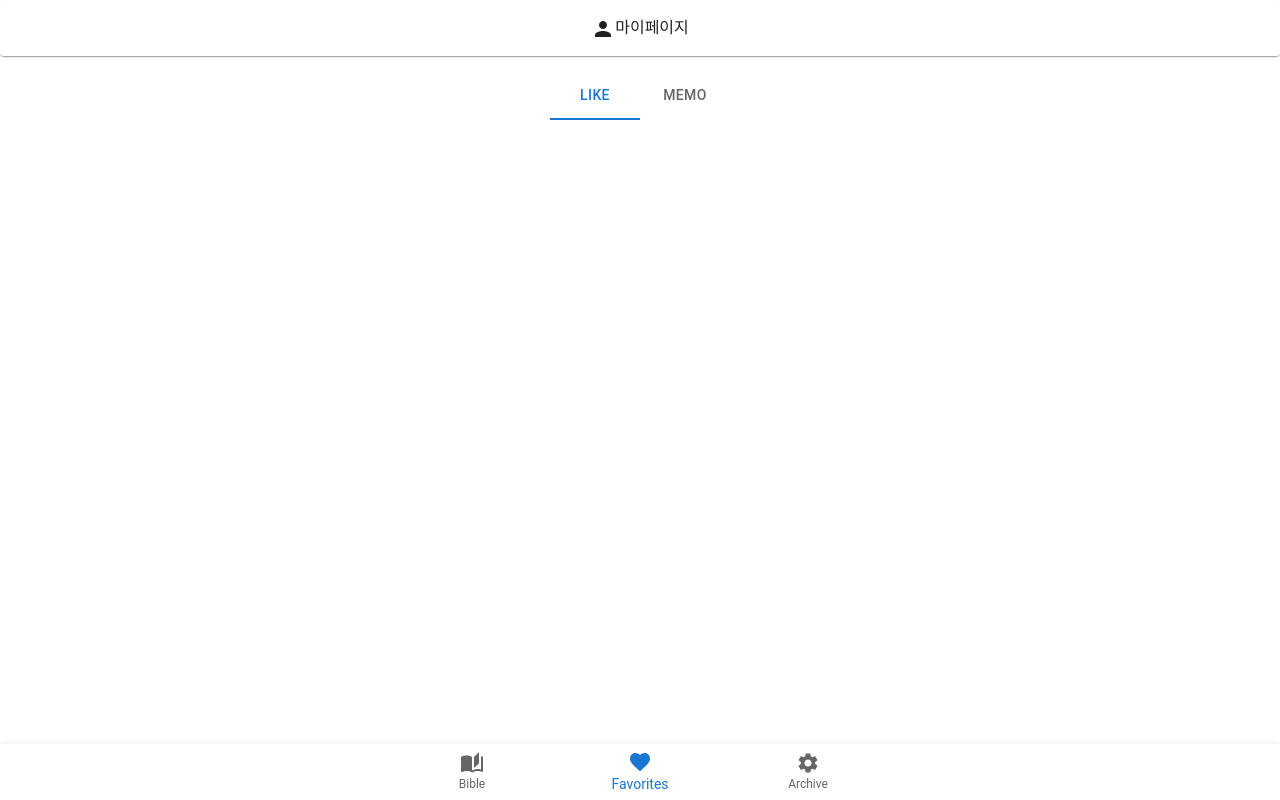
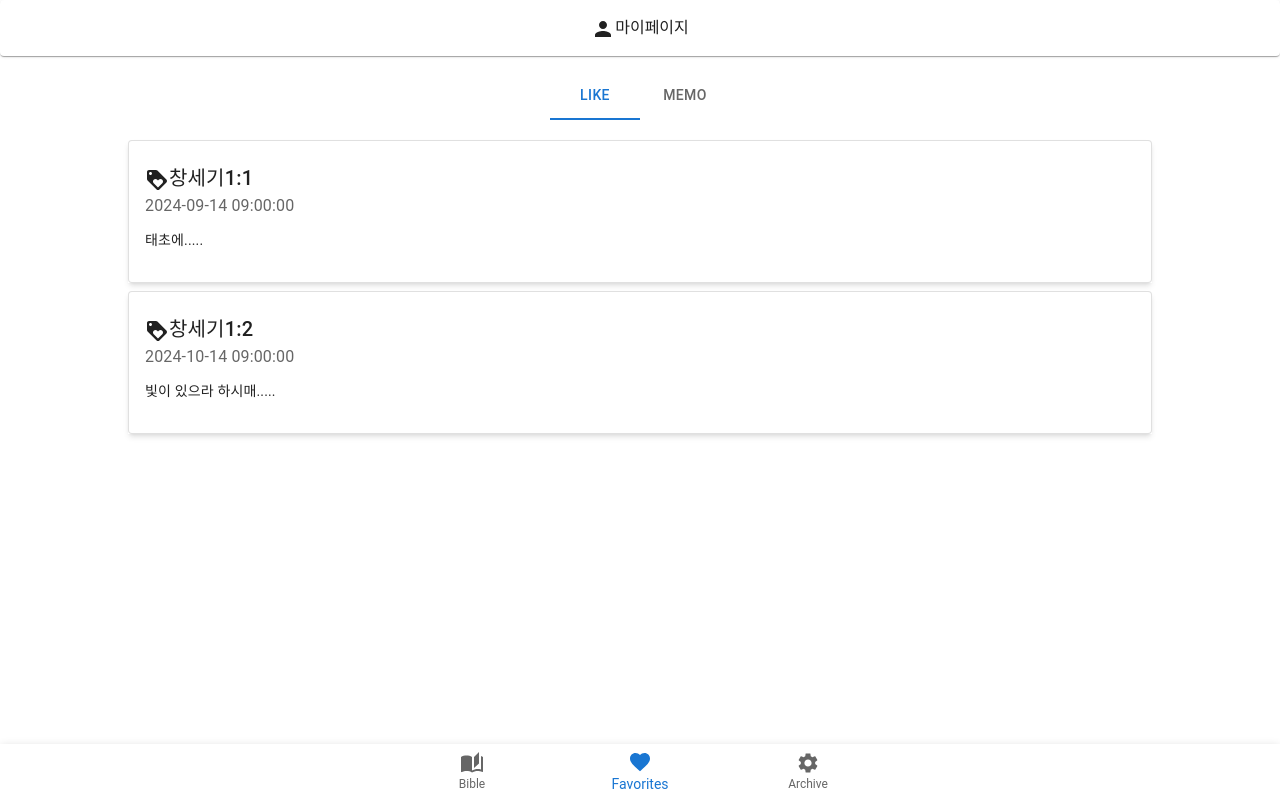
Before and after one commit to gimminjae/we-bible-front, a React (Create React App) app: page /my-page in a window 1280 px wide. Built offline with nearby package versions, Linux system fonts and the light colour scheme; what tailwindcss-animated would draw is missing.

Commit message:
feat: creating Like view

```diff
--- /dev/null
+++ b/src/components/global/OutlinedCard.tsx
@@ -0,0 +1,49 @@
+import { ReactNode } from "react"
+import Box from "@mui/material/Box"
+import Card from "@mui/material/Card"
+import CardActions from "@mui/material/CardActions"
+import CardContent from "@mui/material/CardContent"
+import Typography from "@mui/material/Typography"
+
+interface Props {
+  topSubTitle?: ReactNode
+  title?: ReactNode
+  bottomSubTitle?: ReactNode
+  content?: ReactNode
+  btnNode?: ReactNode
+  className?: string
+}
+
+export default function OutlinedCard({
+  className = "",
+  topSubTitle = "",
+  title = "",
+  bottomSubTitle = "",
+  content = "",
+  btnNode = "",
+}: Props) {
+  return (
+    <div className={className}>
+      <Box sx={{ minWidth: 275 }}>
+        <Card variant="outlined">
+          <CardContent>
+            <Typography
+              gutterBottom
+              sx={{ color: "text.secondary", fontSize: 14 }}
+            >
+              {topSubTitle}
+            </Typography>
+            <Typography variant="h6" component="div">
+              {title}
+            </Typography>
+            <Typography sx={{ color: "text.secondary", mb: 1.5 }}>
+              {bottomSubTitle}
+            </Typography>
+            <Typography variant="body2">{content}</Typography>
+          </CardContent>
+          <CardActions>{btnNode}</CardActions>
+        </Card>
+      </Box>
+    </div>
+  )
+}
--- a/src/pages/my/MyViewPage.tsx
+++ b/src/pages/my/MyViewPage.tsx
@@ -1,4 +1,11 @@
-import { memo, SyntheticEvent, useCallback, useEffect, useState } from "react"
+import {
+  memo,
+  SyntheticEvent,
+  useCallback,
+  useEffect,
+  useMemo,
+  useState,
+} from "react"
 import plan from "../../domain/plan/plan"
 import useHeader from "../../hooks/useHeader"
 import util from "../../util/util"
@@ -6,6 +13,10 @@ import useSelectedContent from "../../store/zustand/SelectedContent"
 import { makeCopyBibles } from "../../util/bible"
 import PersonIcon from "@mui/icons-material/Person"
 import { Tab, Tabs } from "@mui/material"
+import OutlinedCard from "../../components/global/OutlinedCard"
+import { Like } from "../../domain/like/like"
+import { getBookName } from "../../api/bible"
+import LoyaltyIcon from "@mui/icons-material/Loyalty"
 
 function MyViewPage() {
   const { setMenu } = useHeader()
@@ -29,28 +40,48 @@ function MyViewPage() {
     )
   }, [])
 
-  const likeMockData = [
+  const likeDatas = [
     {
       id: "1",
       createDateTime: "2024-09-14 09:00:00",
+      bible: {
         bookCode: "genesis",
         chapter: 1,
         verse: 1,
         content: "태초에.....",
       },
+    },
     {
       id: "2",
       createDateTime: "2024-10-14 09:00:00",
+      bible: {
         bookCode: "genesis",
         chapter: 1,
         verse: 2,
         content: "빛이 있으라 하시매.....",
       },
+    },
   ]
+
+  const likeCardData = useMemo(
+    () =>
+      likeDatas.map((like: Like) => ({
+        title: (
+          <>
+            <LoyaltyIcon />
+            {getBookName(like.bible.bookCode, "ko")}
+            {`${like.bible.chapter}:${like.bible.verse}`}
+          </>
+        ),
+        bottomSubTitle: like.createDateTime,
+        content: like.bible.content,
+      })),
+    [likeDatas]
+  )
 
   return (
     <>
-      <div className="flex justify-center">
+      <div className="flex justify-center mb-5">
         <Tabs
           value={tabValue}
           variant="fullWidth"
@@ -61,6 +92,20 @@ function MyViewPage() {
           <Tab label="Memo" />
         </Tabs>
       </div>
+      {tabValue === 0 && (
+        <ol className="space-y-2">
+          {likeCardData.map((likeCard: any) => (
+            <li className="flex justify-center">
+              <OutlinedCard
+                className="w-[80%] h-[80%] shadow-md"
+                title={likeCard?.title}
+                bottomSubTitle={likeCard?.bottomSubTitle}
+                content={likeCard?.content}
+              />
+            </li>
+          ))}
+        </ol>
+      )}
       {/* <div>
         my page
         <button
@@ -76,14 +121,6 @@ function MyViewPage() {
         >
           click
         </button>
-        <button
-          onClick={() => {
-            if (content?.copyText)
-              util.copyContent(makeCopyBibles(content?.copyText))
-          }}
-        >
-          copy
-        </button>
       </div> */}
     </>
   )
```
Lines whose indentation alone changed are shown as unchanged.
